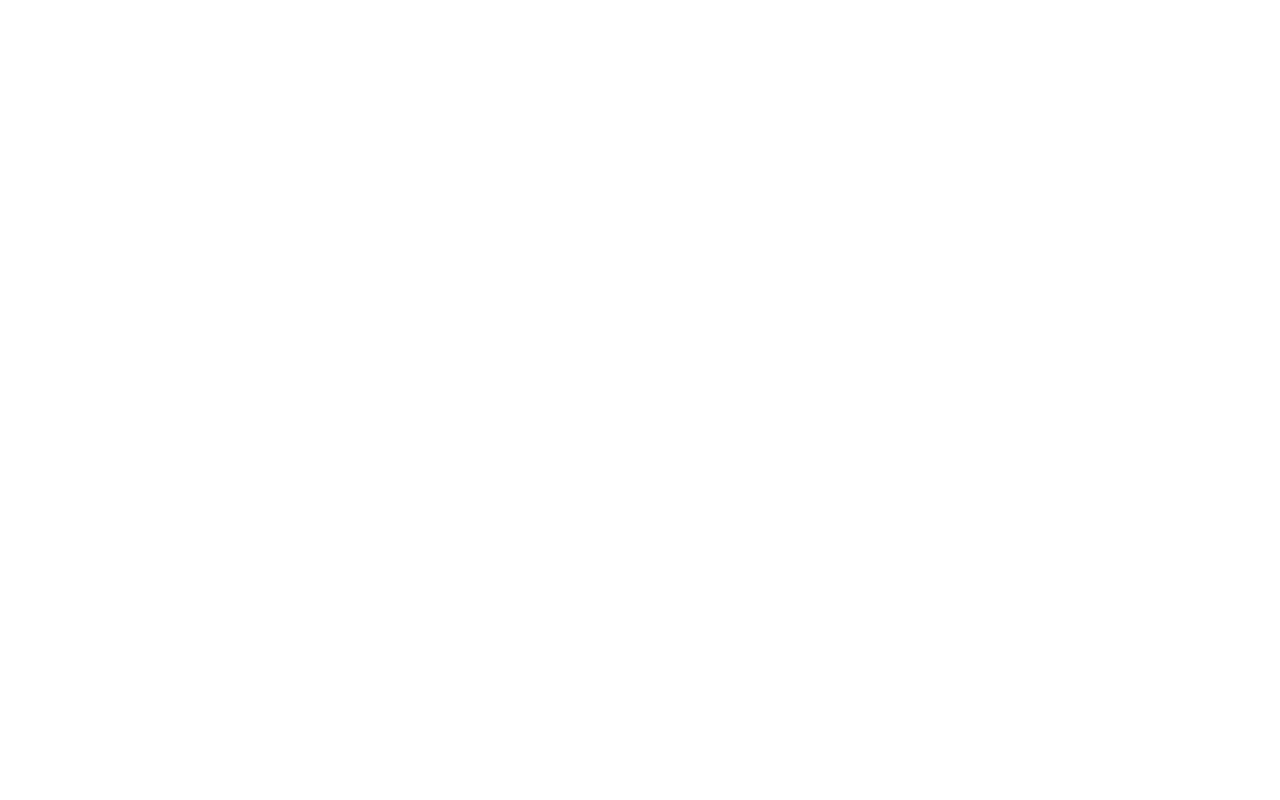
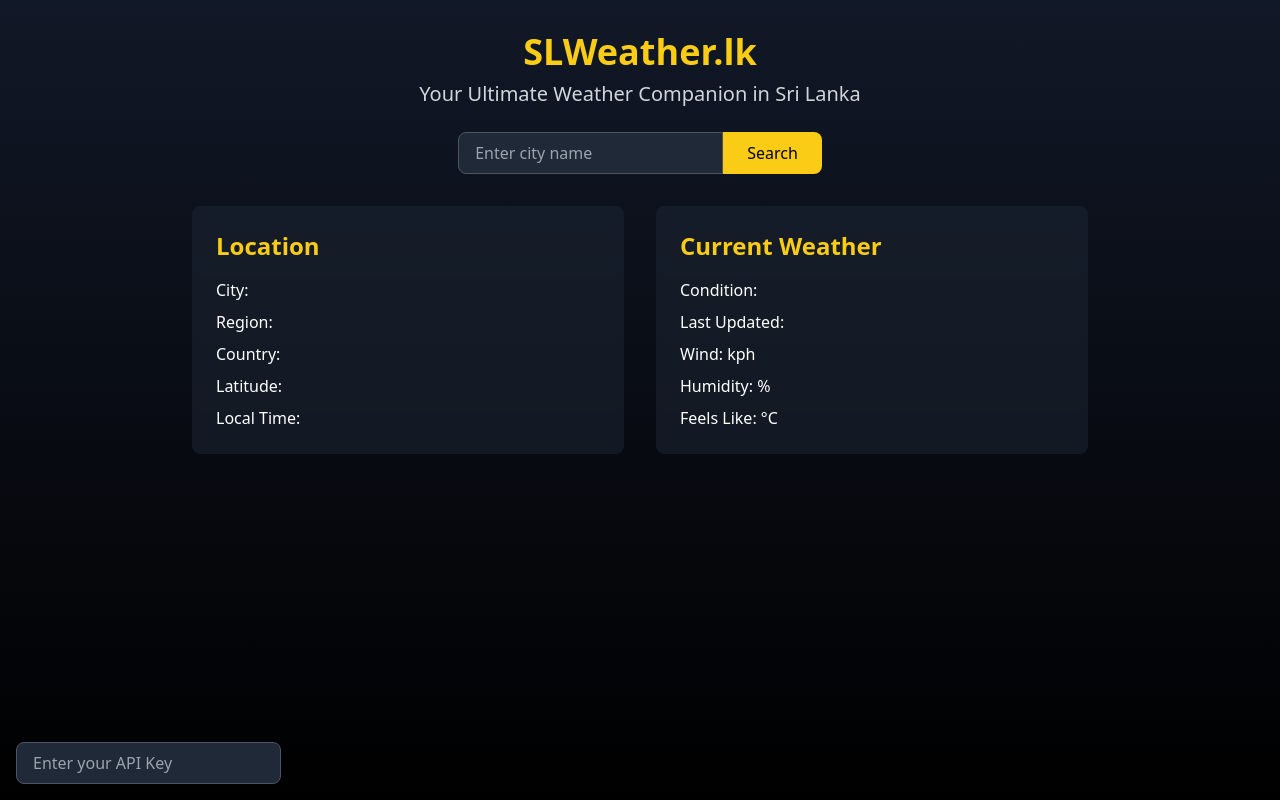
Before and after one commit to denethSaputhanthri/Weather-Web-Application, a plain HTML site: page index.html in a window 1280 px wide. Drawn offline with nearby package versions, Linux system fonts and the light colour scheme; a script that the page names is missing.

Commit message:
refactor: remove unnecessary files and update index.html structure with weather display features

```diff
--- a/app.js
+++ /dev/null
@@ -1 +0,0 @@
-// console.log("js Loaded..!");
--- a/index.html
+++ b/index.html
@@ -1,12 +1,101 @@
 <!DOCTYPE html>
 <html lang="en">
-<head>
-    <meta charset="UTF-8">
-    <meta name="viewport" content="width=device-width, initial-scale=1.0">
+  <head>
+    <meta charset="UTF-8" />
+    <meta name="viewport" content="width=device-width, initial-scale=1.0" />
     <title>SLWeather.lk</title>
-    <link rel="stylesheet" href="style.css">
-</head>
-<body>
+    <link rel="stylesheet" href="style.css" />
+    <script src="https://cdn.tailwindcss.com"></script>
+  </head>
+  <body
+    class="min-h-screen bg-gradient-to-b from-gray-900 to-black text-white relative overflow-hidden"
+  >
+    <!-- Lightning Background Animation -->
+    <div class="lightning-bg absolute inset-0 pointer-events-none"></div>
+
+    <div class="container mx-auto px-4 py-8 relative z-10">
+      <div class="text-center mb-8">
+        <h1 class="text-4xl font-bold text-yellow-400 mb-2">SLWeather.lk</h1>
+        <h3 class="text-xl text-gray-300">
+          Your Ultimate Weather Companion in Sri Lanka
+        </h3>
+        <div class="mt-6 flex justify-center">
+          <input
+            type="text"
+            id="searchInput"
+            class="px-4 py-2 rounded-l-lg bg-gray-800 text-white border border-gray-600 focus:outline-none focus:ring-2 focus:ring-yellow-400"
+            placeholder="Enter city name"/>
+          <button id="searchButton"class="px-6 py-2 bg-yellow-400 text-black rounded-r-lg hover:bg-yellow-500 transition duration-300" onclick="Search()">
+            Search
+          </button>
+        </div>
+      </div>
+
+      <div class="grid md:grid-cols-2 gap-8 max-w-4xl mx-auto">
+
+        <!-- Location Info -->
+        <div class="bg-gray-800 bg-opacity-50 rounded-lg p-6 backdrop-blur-sm">
+          <h3 class="text-2xl font-semibold mb-4 text-yellow-400">Location</h3>
+          <div class="space-y-2">
+            <p>
+              <span class="font-medium">City:</span> <span id="name"></span>
+            </p>
+            <p>
+              <span class="font-medium">Region:</span> <span id="region"></span>
+            </p>
+            <p>
+              <span class="font-medium">Country:</span>
+              <span id="country"></span>
+            </p>
+            <p>
+              <span class="font-medium">Latitude:</span> <span id="lat"></span>
+            </p>
+            <p>
+              <span class="font-medium">Local Time:</span>
+              <span id="localtime"></span>
+            </p>
+          </div>
+        </div>
+
+        <!-- Weather Info -->
+        <div class="bg-gray-800 bg-opacity-50 rounded-lg p-6 backdrop-blur-sm">
+          <h3 class="text-2xl font-semibold mb-4 text-yellow-400">
+            Current Weather
+          </h3>
+          <div class="text-center mb-4">
+            <div id="condition_icon" class="mb-2"></div>
+            <p class="text-4xl font-bold" id="temp_c"></p>
+            <p class="text-sm text-gray-400" id="temp_f"></p>
+          </div>
+          <div class="space-y-2">
+            <p>
+              <span class="font-medium">Condition:</span>
+              <span id="condition_text"></span>
+            </p>
+            <p>
+              <span class="font-medium">Last Updated:</span>
+              <span id="last_updated"></span>
+            </p>
+            <p>
+              <span class="font-medium">Wind:</span>
+              <span id="wind_kph"></span> kph
+            </p>
+            <p>
+              <span class="font-medium">Humidity:</span>
+              <span id="humidity"></span>%
+            </p>
+            <p>
+              <span class="font-medium">Feels Like:</span>
+              <span id="feelslike_c"></span>°C
+            </p>
+          </div>
+        </div>
+      </div>
+    </div>
+    <div>
+        <input type="text" id="apiKeyInput" placeholder="Enter your API Key" class="fixed bottom-4 left-4 px-4 py-2 rounded-lg bg-gray-800 text-white border border-gray-600 focus:outline-none focus:ring-2 focus:ring-yellow-400"/>
+    </div>
+
     <script src="app.js"></script>
-</body>
+  </body>
 </html>
```
